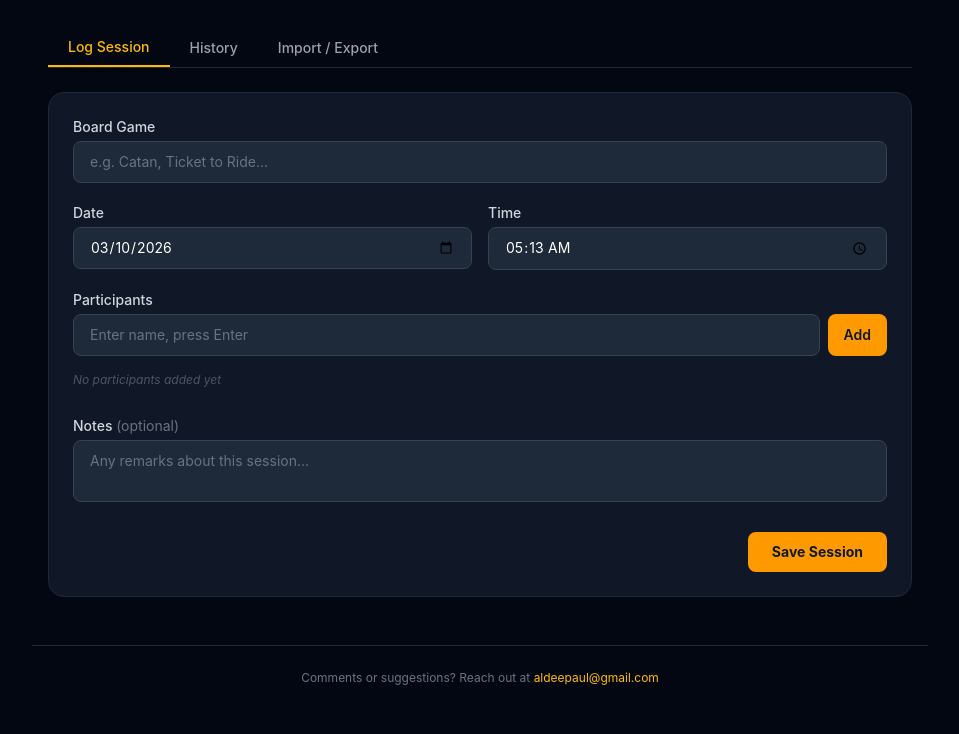
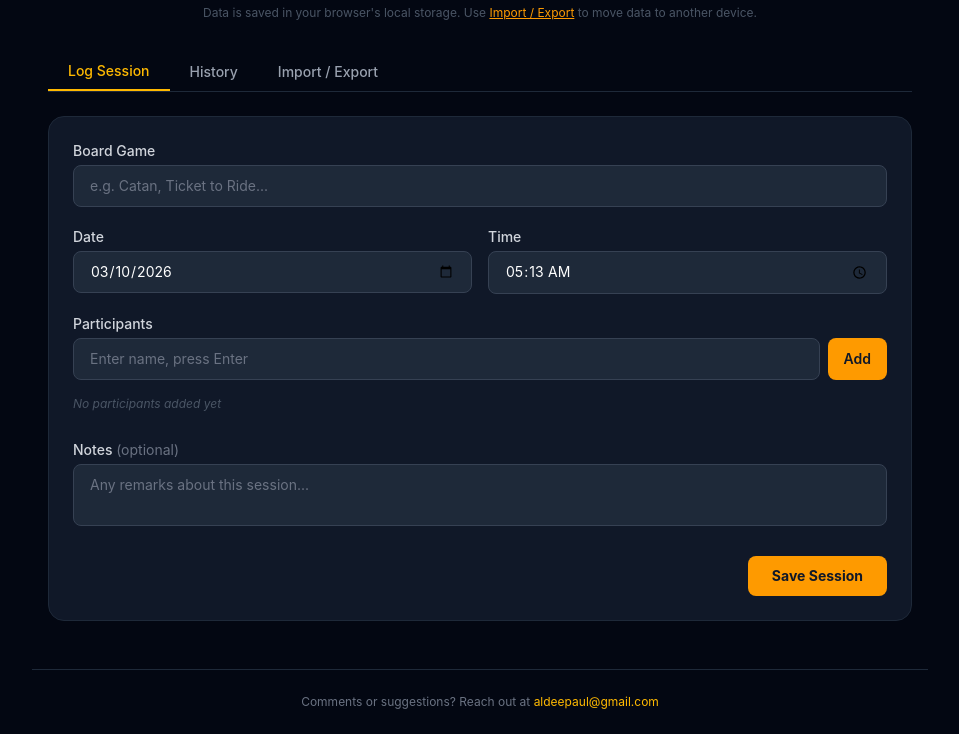
Before and after one commit to aldeepaul/boardgame-record, a website: page index.html in a window 1280 px wide. Shown: the part 99-833 px from the top of the page, without its empty margins (160-1119 px from the left). Before the commit the page ends 809 px from the top, so only its background shows below. Drawn offline with nearby package versions, Linux system fonts and the light colour scheme; files that its build step writes are made by us from their sources.

Commit message:
Add local storage notice with link to Import/Export tab
Co-Authored-By: Claude Sonnet 4.6 <noreply@anthropic.com>

```diff
--- a/index.html
+++ b/index.html
@@ -43,6 +43,7 @@
     <header class="mb-8 text-center">
       <h1 class="text-4xl font-bold text-amber-400 tracking-tight">Kutimoy Boardgame Recorder</h1>
       <p class="text-gray-400 mt-1 text-sm">Track every session, every winner.</p>
+      <p class="text-gray-600 mt-2 text-xs">Data is saved in your browser's local storage. Use <button @click="activeTab = 'data'" class="text-amber-500 hover:text-amber-400 underline transition-colors">Import / Export</button> to move data to another device.</p>
     </header>
 
     <!-- Tabs -->
```
